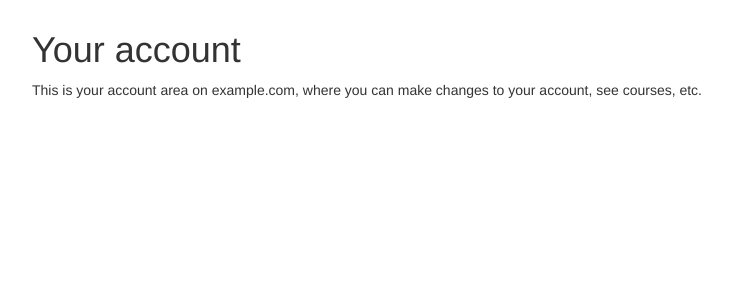
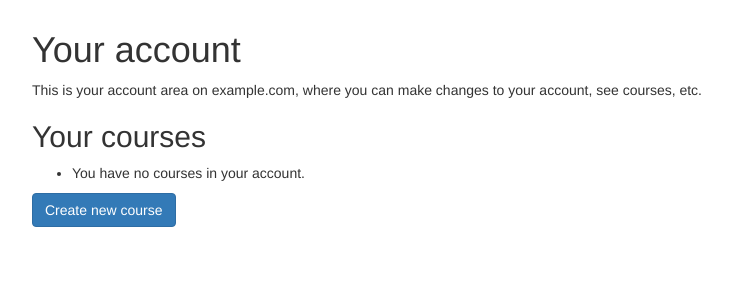
Before and after one commit to jonejone/caddybook, a Django app: template caddybook/books/templates/books/profile.html in a window 1280 px wide. Shown: the part 50-350 px from the top of the page, without its empty margins (38-770 px from the left). Run offline with Django 3.2, Linux system fonts and the light colour scheme; the template is opened without the code that fills it: values that come from a table or form of the project are taken from there, others are empty; parts of the project's set-up code (start-up, migrations or seed data) failed here and were passed over; some libraries are stand-ins or nearby versions.

```diff
--- a/caddybook/books/templates/books/course.html
+++ b/caddybook/books/templates/books/course.html
@@ -5,6 +5,7 @@
 {% block endbody %}
 <script type="text/javascript" src="https://maps.googleapis.com/maps/api/js?key={{ MAPS_API_KEY }}&sensor=false"></script>
 <script src="/static/caddybook/js/course.js"></script>
+{% if course.has_map %}
 <script>
 $(function() {
     var CourseMap = CADDYBOOK.module('course').CourseMap;
@@ -15,6 +16,7 @@ $(function() {
     });
 });
 </script>
+{% endif %}
 {% endblock %}
 
 {% block content %}
@@ -38,7 +40,7 @@ $(function() {
             <tr>
                 <td>{{ hole.position }}</td>
                 <td>
-                    <a href="{% url "books-hole" hole.course.slug hole.position %}">
+                    <a href="{{ hole.get_absolute_url }}">
                         {% if hole.name %}
                             {{ hole.name }}
                         {% else %}
@@ -65,11 +67,13 @@ $(function() {
         </tbody>
     </table>
 
+    {% if course.has_map %}
     <div class="course-map-wrapper span7">
         <div class="course-map">
 
         </div>
     </div>
+    {% endif %}
 
 </div>
 {% endblock %}
--- a/caddybook/books/templates/books/hole.html
+++ b/caddybook/books/templates/books/hole.html
@@ -108,7 +108,7 @@ $(function() {
 
         <dl>
             <dt>{% trans "Course" %}</dt>
-            <dd><a href="{% url "books-course" hole.course.slug %}">{{ hole.course.name }}</a></dd>
+            <dd><a href="{{ hole.course.get_absolute_url }}">{{ hole.course.name }}</a></dd>
 
             <dt>{% trans "Distance" %}</dt>
             <dd>
--- a/caddybook/books/templates/books/hole/edit.html
+++ b/caddybook/books/templates/books/hole/edit.html
@@ -6,9 +6,9 @@
 
 <h1>{% trans "Edit hole" %}</h1>
 
-<p><a href="{% url "books-hole" hole.course.slug hole.position %}">{% trans "Back to hole" %}</a></p>
+<p><a href="{{ hole.get_absolute_url }}">{% trans "Back to hole" %}</a></p>
 
-<form class="form-horizontal" method="post" action="{% url "books-hole-edit" hole.course.slug hole.id %}" enctype="multipart/form-data">{% csrf_token %}
+<form class="form-horizontal" method="post" action="{{ hole.get_edit_url }}" enctype="multipart/form-data">{% csrf_token %}
     {% include "books/bootstrap_form.html" %}
 </form>
 {% endblock %}
--- a/caddybook/books/templates/books/hole/edit_position.html
+++ b/caddybook/books/templates/books/hole/edit_position.html
@@ -41,9 +41,9 @@ $(function() {
 
 <h1>{% trans "Edit hole position" %}</h1>
 
-<p><a href="{% url "books-hole" hole.course.slug hole.position %}">{% trans "Back to hole" %}</a></p>
+<p><a href="{{ hole.get_absolute_url }}">{% trans "Back to hole" %}</a></p>
 
-<form class="form-horizontal edit-position-form" method="post" action="{% url "books-hole-edit-position" hole.course.slug hole.id %}" enctype="multipart/form-data">{% csrf_token %}
+<form class="form-horizontal edit-position-form" method="post" action="{{ hole.get_edit_position_url }}" enctype="multipart/form-data">{% csrf_token %}
 
 <fieldset>
     {% if form.tee_pos.errors %}
--- a/caddybook/books/templates/books/hole/pager.html
+++ b/caddybook/books/templates/books/hole/pager.html
@@ -2,7 +2,7 @@
 <ul class="pager span12">
     <li class="previous">
         {% if hole.has_previous %}
-            <a href="{% url "books-hole" hole.course.slug hole.previous_hole_position %}">&larr; {% trans "Previous hole" %}</a>
+            <a href="{{ hole.previous_hole_url }}">&larr; {% trans "Previous hole" %}</a>
         {% else %}
             <a class="muted">&larr; {% trans "Previous hole" %}</a>
         {% endif %}
@@ -12,7 +12,7 @@
     </li>
     <li class="next">
         {% if hole.has_next %}
-            <a href="{% url "books-hole" hole.course.slug hole.next_hole_position %}">{% trans "Next hole" %} &rarr;</a>
+            <a href="{{ hole.next_hole_url }}">{% trans "Next hole" %} &rarr;</a>
         {% else %}
             <a class="muted">{% trans "Next hole" %} &rarr;</a>
         {% endif %}
--- a/caddybook/books/templates/books/profile.html
+++ b/caddybook/books/templates/books/profile.html
@@ -6,4 +6,19 @@
 
 <p>{% blocktrans with domain=site.domain %}This is your account area on {{ domain }}, where you can make changes to your account, see courses, etc.{% endblocktrans %}</p>
 
+
+<h2>{% trans "Your courses" %}</h2>
+<ul>
+    {% for course in user.course_set.all %}
+    <li>
+        <a href="{% url "books-user-course" user.username course.slug %}">
+            {{ course.name }}
+        </a>
+    </li>
+    {% empty %}
+    <li>{% trans "You have no courses in your account." %}</li>
+    {% endfor %}
+</ul>
+
+<p><a href="{% url "books-createcourse" %}" class="btn btn-primary">{% trans "Create new course" %}</a>
 {% endblock %}
```
Also changed, not shown: caddybook/books/templates/books/base_hole.html (+3 -5 lines), caddybook/books/templates/books/hole/edit_gallery.html (+3 -6 lines).
